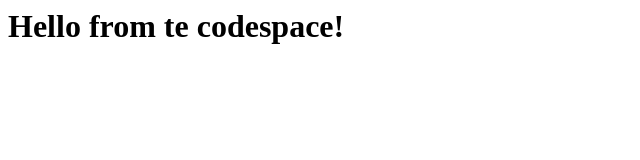
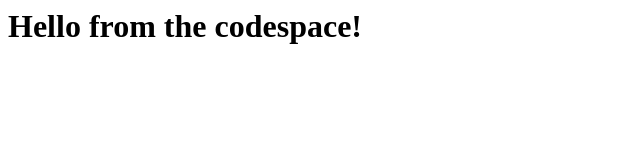
Before and after one commit to elricad1308/skills-code-with-codespaces, a plain HTML site: page index.html in a window 1280 px wide. Shown: the whole page, without its empty margins (0-640 px from the left). Drawn offline with Linux system fonts and the light colour scheme.

Commit message:
Adding hello from the codespace!

```diff
--- a/index.html
+++ b/index.html
@@ -1,3 +1,3 @@
 <html>
-  <h1>Hello from te codespace!</h1>
+  <h1>Hello from the codespace!</h1>
 </html>
```
